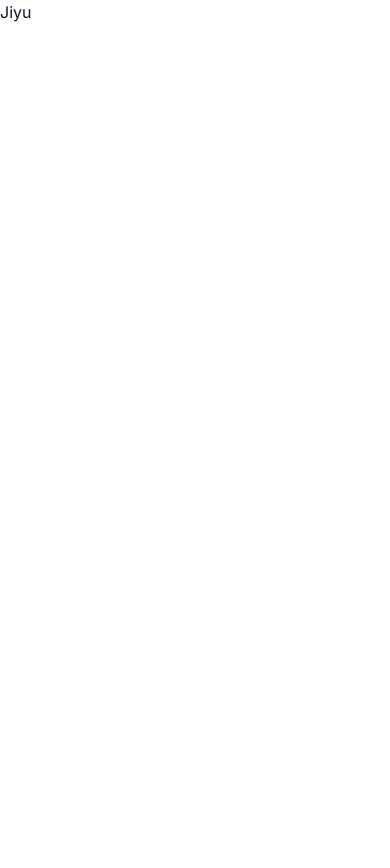
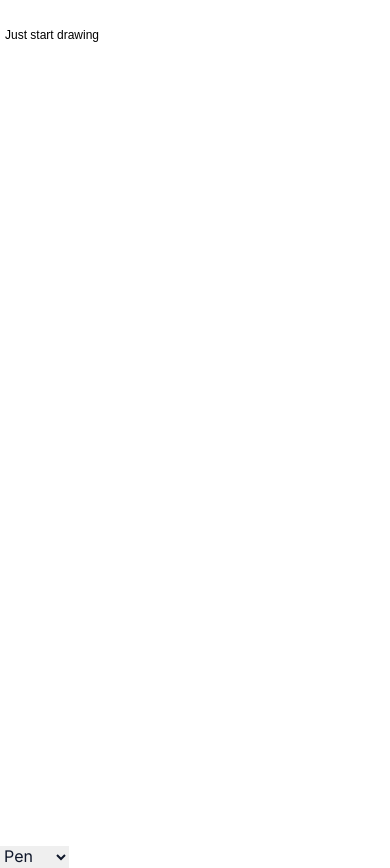
Before and after one commit to 13point5/jiyu-app-poc, a Next.js app: page / in a window 390 px wide. Before the commit the page ends 844 px from the top, so only its background shows below. Built offline with nearby package versions, Linux system fonts and the light colour scheme.

Commit message:
Add drawing canvas with konva

```diff
--- a/app/page.tsx
+++ b/app/page.tsx
@@ -1,5 +1,7 @@
 "use client";
 
+import VanillaApp from "@/app/vanilla";
+
 export default function Home() {
-  return <div>Jiyu</div>;
+  return <VanillaApp />;
 }
--- /dev/null
+++ b/app/vanilla.tsx
@@ -0,0 +1,93 @@
+import * as React from "react";
+import { Stage, Layer, Line, Text } from "react-konva";
+import { KonvaEventObject } from "konva/lib/Node";
+
+type LineType = {
+  tool: string;
+  points: number[];
+};
+
+const VanillaApp = () => {
+  const [tool, setTool] = React.useState("pen");
+  const [lines, setLines] = React.useState<LineType[]>([]);
+  const isDrawing = React.useRef(false);
+
+  console.log("lines", lines);
+
+  const handleMouseDown = (e: KonvaEventObject<MouseEvent>) => {
+    const stage = e.target?.getStage();
+    if (!stage) return;
+
+    const pos = stage.getPointerPosition();
+    if (!pos) return;
+
+    isDrawing.current = true;
+    setLines([...lines, { tool, points: [pos.x, pos.y] }]);
+  };
+
+  const handleMouseMove = (e: KonvaEventObject<MouseEvent>) => {
+    // no drawing - skipping
+    if (!isDrawing.current) {
+      return;
+    }
+
+    const stage = e.target.getStage();
+    if (!stage) return;
+
+    const point = stage.getPointerPosition();
+    if (!point) return;
+
+    let lastLine = lines[lines.length - 1];
+    // add point
+    lastLine.points = lastLine.points.concat([point.x, point.y]);
+
+    // replace last
+    lines.splice(lines.length - 1, 1, lastLine);
+    setLines(lines.concat());
+  };
+
+  const handleMouseUp = () => {
+    isDrawing.current = false;
+  };
+
+  return (
+    <div>
+      <Stage
+        width={window.innerWidth}
+        height={window.innerHeight}
+        onMouseDown={handleMouseDown}
+        onMousemove={handleMouseMove}
+        onMouseup={handleMouseUp}
+      >
+        <Layer>
+          <Text text="Just start drawing" x={5} y={30} />
+          {lines.map((line, i) => (
+            <Line
+              key={i}
+              points={line.points}
+              stroke="#df4b26"
+              strokeWidth={5}
+              tension={0.5}
+              lineCap="round"
+              lineJoin="round"
+              globalCompositeOperation={
+                line.tool === "eraser" ? "destination-out" : "source-over"
+              }
+            />
+          ))}
+        </Layer>
+      </Stage>
+      <select
+        value={tool}
+        onChange={(e) => {
+          setTool(e.target.value);
+        }}
+      >
+        <option value="pen">Pen</option>
+        <option value="eraser">Eraser</option>
+      </select>
+    </div>
+  );
+};
+
+export default VanillaApp;
--- a/package.json
+++ b/package.json
@@ -19,11 +19,13 @@
     "clsx": "^1.2.1",
     "eslint": "8.43.0",
     "eslint-config-next": "13.4.6",
+    "konva": "^9.2.0",
     "lucide-react": "^0.248.0",
     "next": "13.4.6",
     "postcss": "8.4.24",
     "react": "18.2.0",
     "react-dom": "18.2.0",
+    "react-konva": "^18.2.10",
     "react-pdf": "^7.1.2",
     "reactflow": "^11.7.3",
     "tailwind-merge": "^1.13.2",
```
Also changed, not shown: 1 other file (tests, documents, lock files or other folders).
